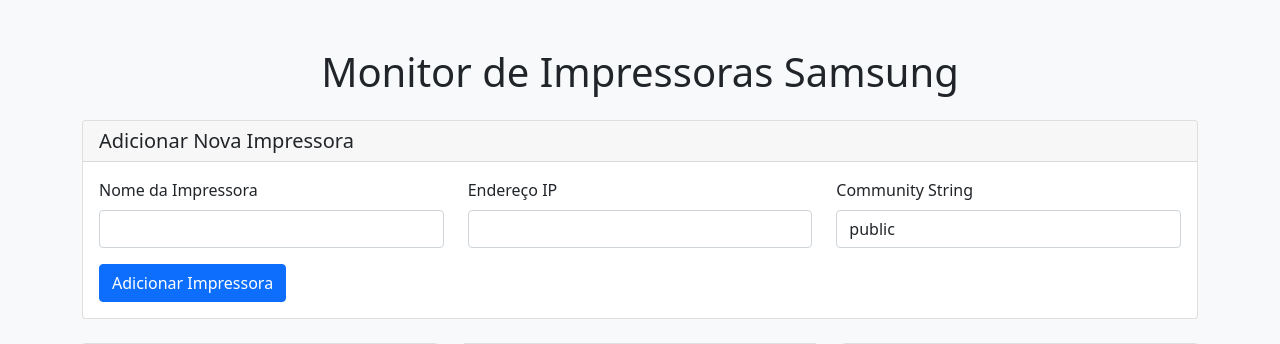
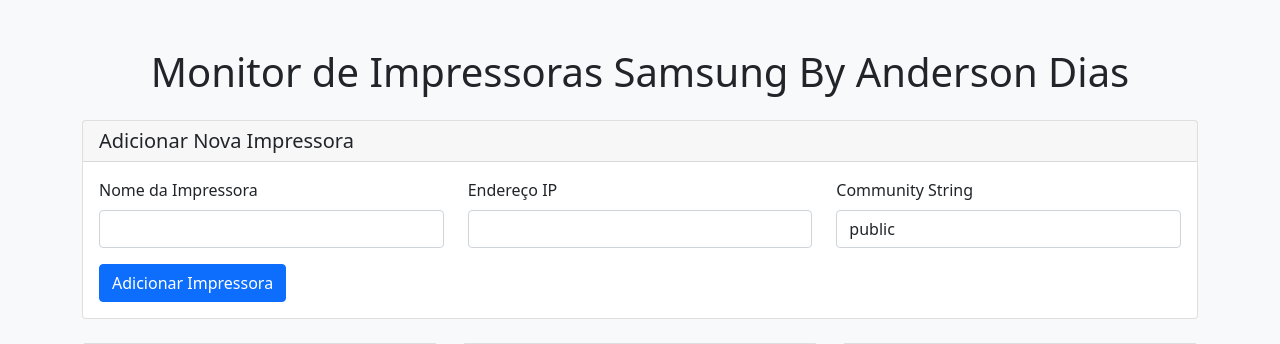
Before and after one commit to AndersonDiasSampaio/Samsung_Print_Monitor, a Flask app: page / in a window 1280 px wide. Shown: the top 344 px of the page. Run offline with Flask 2, Linux system fonts and the light colour scheme.

Commit message:
algumas modificações

```diff
--- a/templates/index.html
+++ b/templates/index.html
@@ -3,7 +3,7 @@
 <head>
     <meta charset="UTF-8">
     <meta name="viewport" content="width=device-width, initial-scale=1.0">
-    <title>Monitor de Impressoras Samsung</title>
+    <title>Monitor de Impressoras Samsung - By Anderson </title>
     <link href="https://cdn.jsdelivr.net/npm/bootstrap@5.1.3/dist/css/bootstrap.min.css" rel="stylesheet">
     <link href="https://cdnjs.cloudflare.com/ajax/libs/font-awesome/6.0.0/css/all.min.css" rel="stylesheet">
     <style>
@@ -42,7 +42,7 @@
 </head>
 <body class="bg-light">
     <div class="container py-5">
-        <h1 class="text-center mb-4">Monitor de Impressoras Samsung</h1>
+        <h1 class="text-center mb-4">Monitor de Impressoras Samsung By Anderson Dias</h1>
 
         <!-- Formulário para adicionar impressora -->
         <div class="card mb-4">
```
